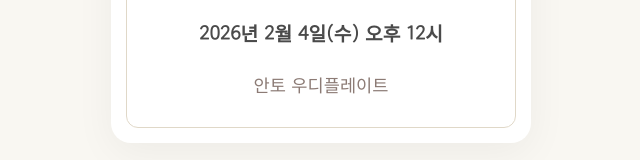
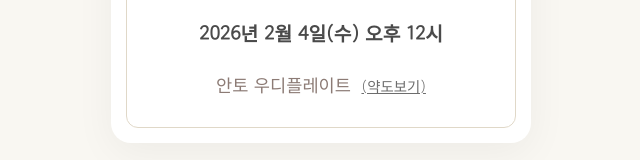
Before and after one commit to sh5623/Vibe_app, a React (Vite) app: page /invitation in a window 1280 px wide. Shown: the part 777-937 px from the top of the page, without its empty margins (319-959 px from the left). Built offline with nearby package versions, Linux system fonts and the light colour scheme; a web font is replaced by a local one.

Commit message:
feat: 초대장에 약도보기 링크 추가 및 지도 연결

```diff
--- a/src/components/InvitationCard/index.tsx
+++ b/src/components/InvitationCard/index.tsx
@@ -14,7 +14,9 @@ export const InvitationCard = () => {
                 <InvitationTitle>Invitation</InvitationTitle>
                 <Divider />
                 <DetailText className="date">2026년 2월 4일(수) 오후 12시</DetailText>
-                <DetailText className="location">안토 우디플레이트</DetailText>
+                <DetailText className="location">
+                    안토 우디플레이트 <a href="https://map.naver.com/p/entry/place/1428814911?c=15.00,0,0,0,dh&placePath=/home?from=map&fromPanelNum=1&additionalHeight=76&timestamp=202602032108&locale=ko&svcName=map_pcv5" target="_blank" rel="noopener noreferrer">(약도보기)</a>
+                </DetailText>
             </Section>
         </Card>
     );
--- a/src/components/InvitationCard/styles.ts
+++ b/src/components/InvitationCard/styles.ts
@@ -110,8 +110,19 @@ export const DetailText = styled.p`
     font-size: 1.2rem;
   }
 
-  &.location {
+    &.location {
     color: #8c7b75;
+
+    a {
+      color: #6d6d6d;
+      text-decoration: underline;
+      font-size: 0.9rem;
+      margin-left: 5px;
+
+      &:hover {
+        color: #4a4a4a;
+      }
+    }
   }
 
   @media (max-width: 480px) {
```
